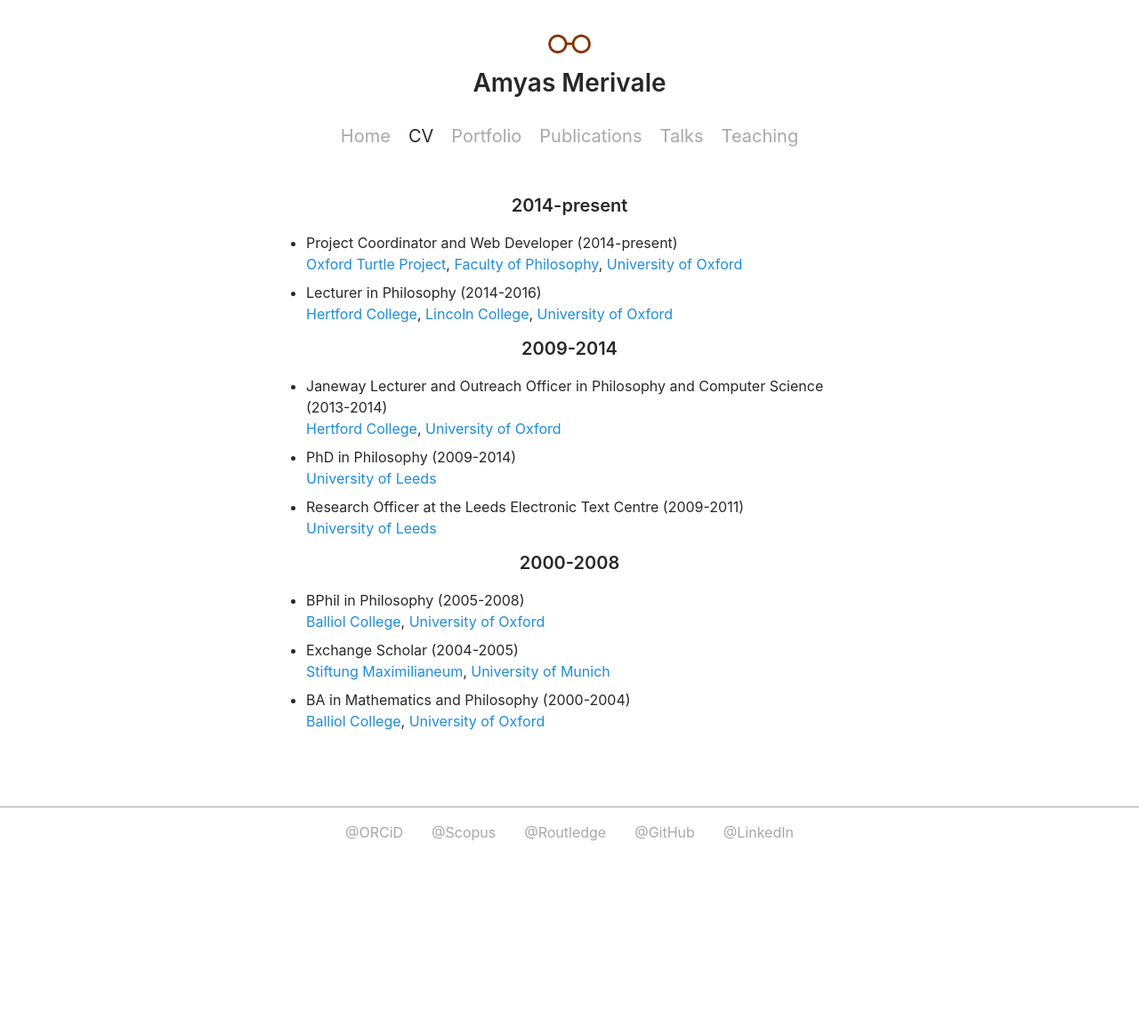
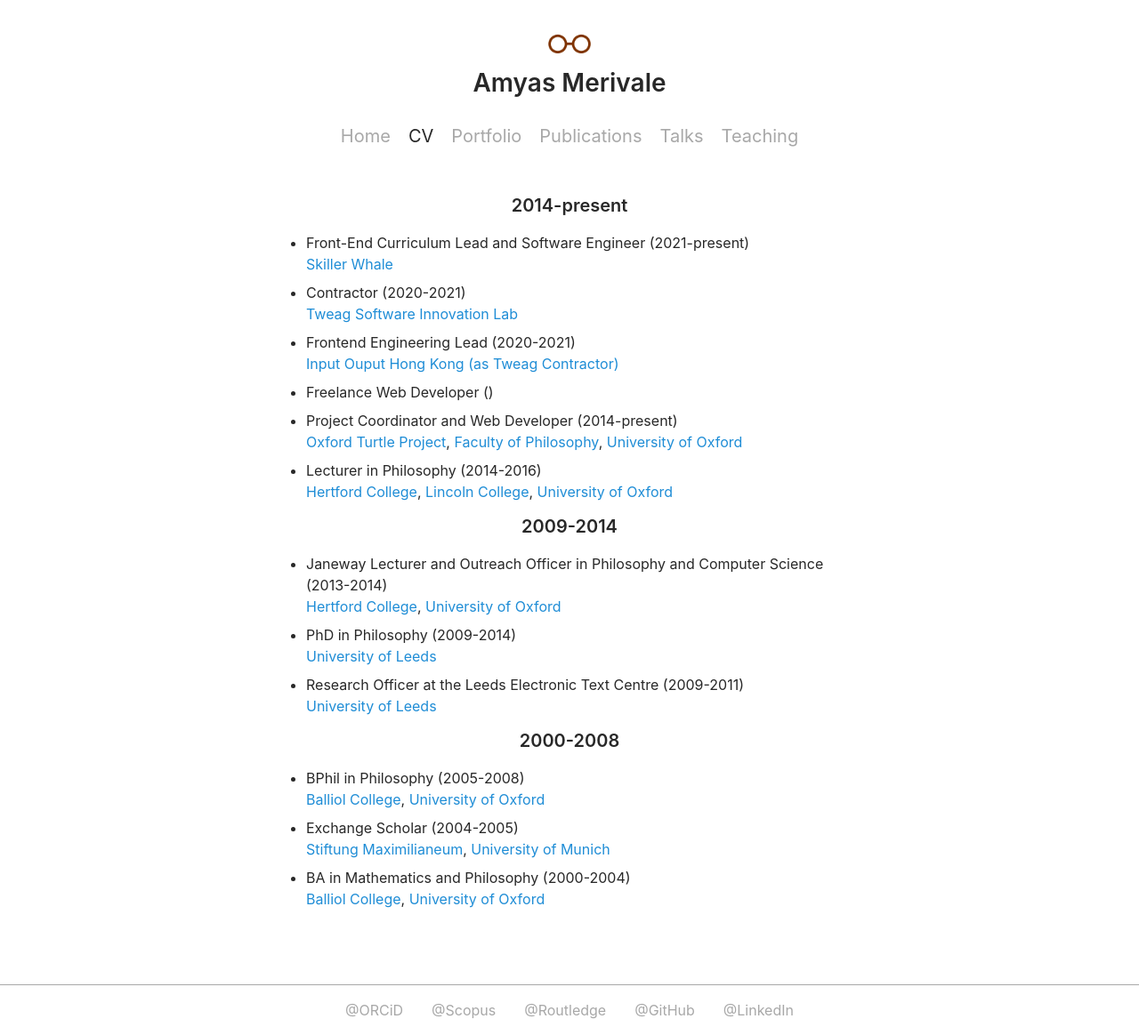
Before and after one commit to merivale/merivale.github.io, a Jekyll site: the page built from cv/index.md, in a window 1280 px wide. Shown: the whole page at 89% size. Built offline with Jekyll 4.4.1, drawn with Linux system fonts in a browser that asks for light colours; before the commit the page ends 964 px from its top, so only the background shows below that.

Commit message:
Update CV.

```diff
--- a/_data/roles.yml
+++ b/_data/roles.yml
@@ -1,5 +1,22 @@
 - years: "2014-present"
   roles:
+    - title: "Front-End Curriculum Lead and Software Engineer"
+      places:
+        - title: "Skiller Whale"
+          url: "https://skillerwhale.com"
+      dates: "2021-present"
+    - title: "Contractor"
+      places:
+        - title: "Tweag Software Innovation Lab"
+          url: "https://tweag.io"
+      dates: "2020-2021"
+    - title: "Frontend Engineering Lead"
+      places:
+        - title: "Input Ouput Hong Kong (as Tweag Contractor)"
+          url: "https://iohk.io"
+      dates: "2020-2021"
+    - title: "Freelance Web Developer"
+      years: "2014-2020"
     - title: "Project Coordinator and Web Developer"
       places:
         - title: "Oxford Turtle Project"
```
